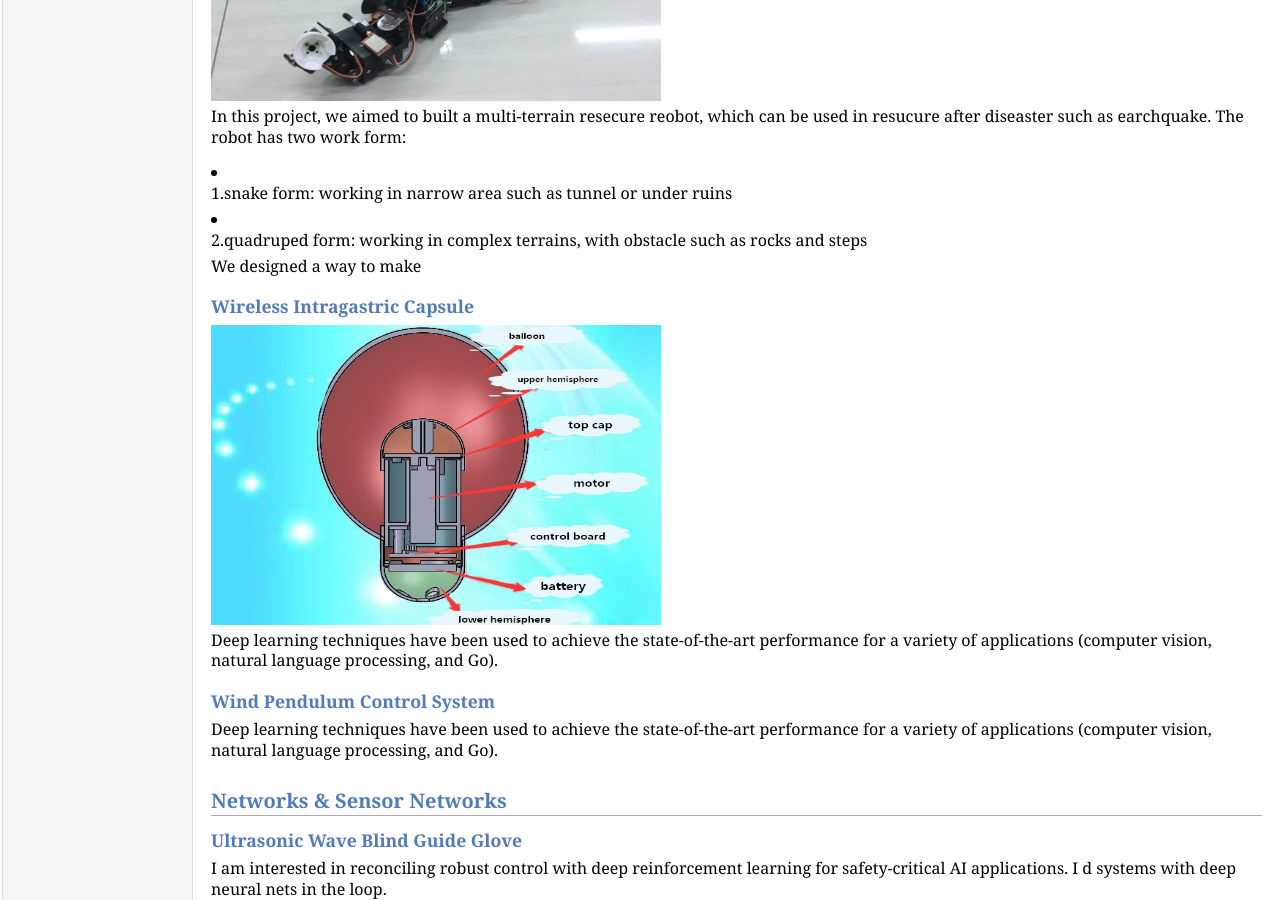
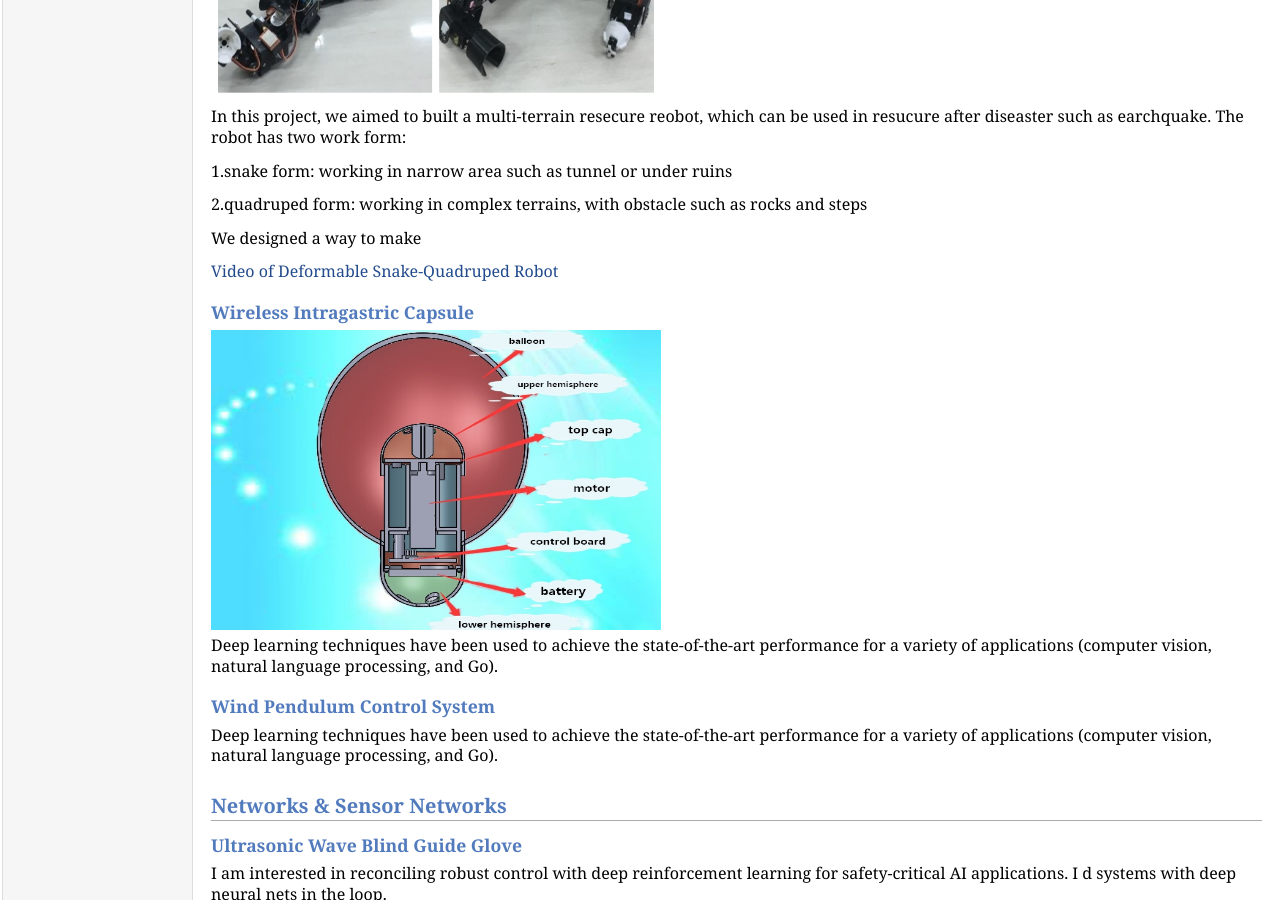
Before and after one commit to dukesky/dukesky.github.io, a Jekyll site: the page research.html, which Jekyll copies as it is, in a window 1280 px wide and 900 px high, scrolled down 1005 px. Built offline with Jekyll 4.4.1, drawn with Linux system fonts in a browser that asks for light colours.

Commit message:
Update research.html

```diff
--- a/research.html
+++ b/research.html
@@ -33,13 +33,13 @@
 
 <h2>Control System & Robotics</h2>
   <h3>Deformable Snake-Quadruped Robot</h3>
-  <img src="figs/snake1.JPG" width="450px" height="300px" />
+  <img src="figs/snake_1.jpg" width="450px" height="300px" />
   <p>In this project, we aimed to built a multi-terrain resecure reobot, which can be used in resucure after diseaster such as earchquake. The robot has two
     work form:  </p>
-    <li><p> 1.snake form: working in narrow area such as tunnel or under ruins</p></li>
-    <li><p> 2.quadruped form: working in complex terrains, with obstacle such as rocks and steps</p></li>
+    <p> 1.snake form: working in narrow area such as tunnel or under ruins</p>
+    <p> 2.quadruped form: working in complex terrains, with obstacle such as rocks and steps</p>
   <p>We designed a way to make </p>
-
+    <p><a href="https://youtu.be/1-Kr9lyoUkc">Video of Deformable Snake-Quadruped Robot</a>
 
 
   <h3>Wireless Intragastric Capsule</h3>
```
